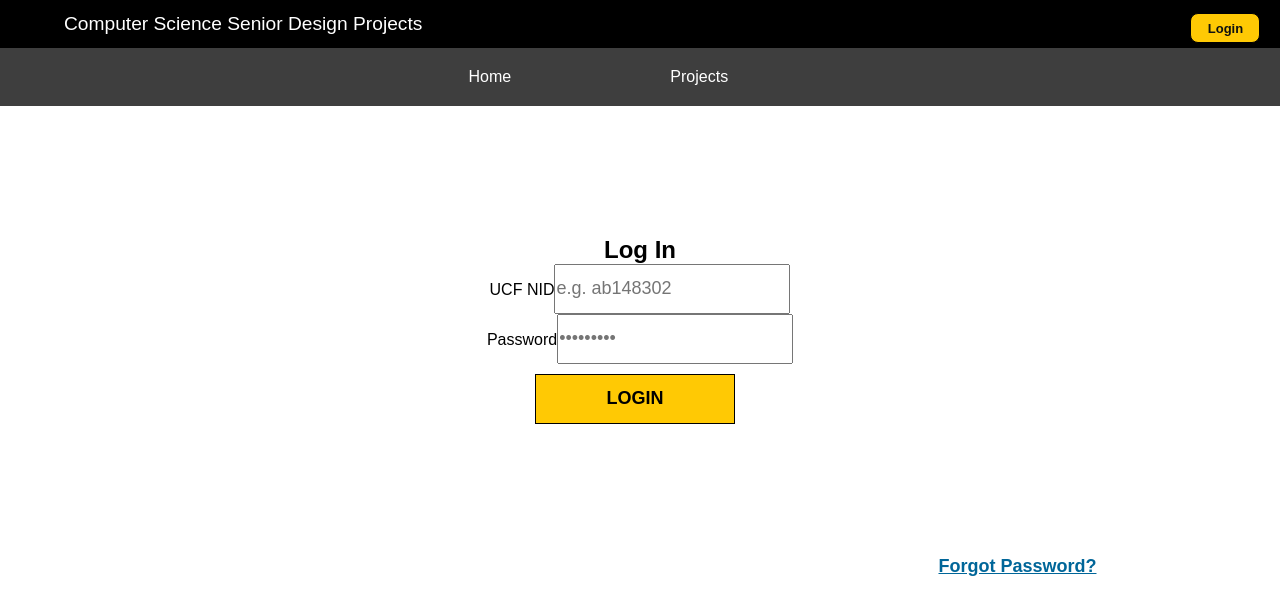
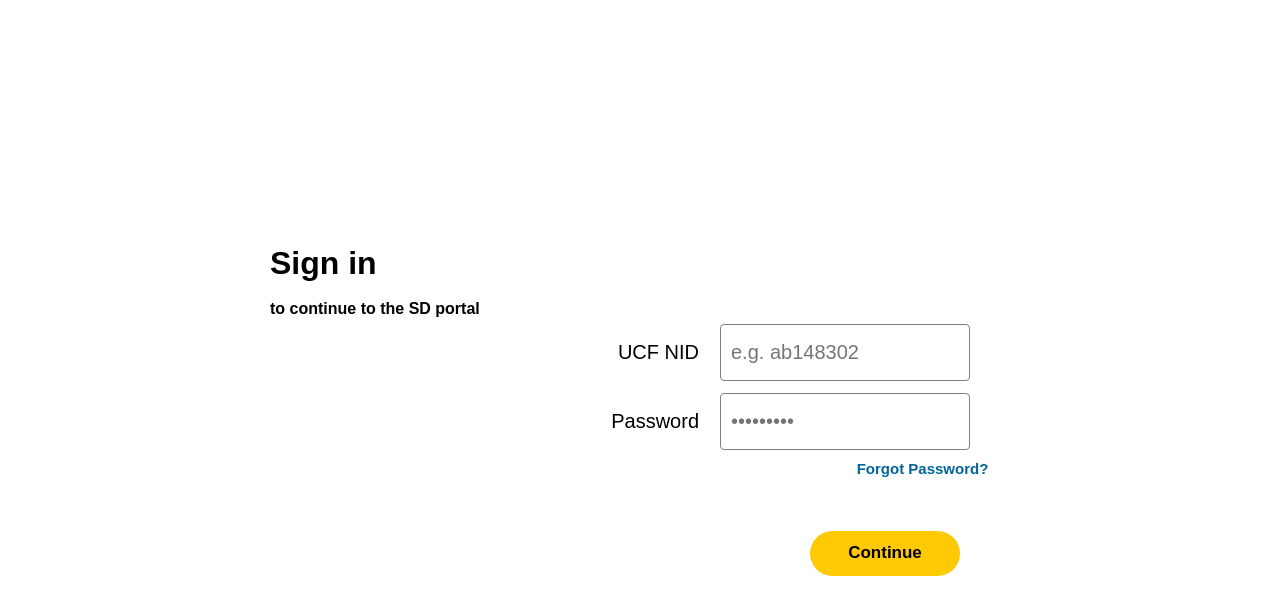
Before and after one commit to sopgeo/Senior-Design-Rising-Server-Project, a React (Create React App) app in the folder frontend/: page /Login in a window 1280 px wide. Shown: the top 614 px of the page. Built offline with nearby package versions, Linux system fonts and the light colour scheme.

Commit message:
login page changes

```diff
--- a/frontend/src/components/Login.js
+++ b/frontend/src/components/Login.js
@@ -46,7 +46,7 @@
             console.log("body: " + JSON.stringify({ ucf_id, password }));
             if (!response.ok) {
                 console.log("response: " + !response.ok)
-                throw new Error("Login failed due to server error");
+                throw new Error("Login failed");
             }
 
             const data = await response.json();
@@ -57,7 +57,6 @@
                     password: data.password,
                 }));
                 navigate('/');
-                console.log("hereee")
             }
             navigate('/');
         } catch (error) {
@@ -110,52 +109,43 @@
 
     return (
         <div className="loginpage">
-            <Header/>
+            {/* <Header/> */}
             <div className="loginbox">
-                    <form className="ml-6 w-5/6 max-h-fit p-10 bg-stone-600 shadow-2xl rounded-2xl" onSubmit={handleSubmit}>
-                    <h2 className="logintext">Log In</h2>
+                    <form className="loginform" onSubmit={handleSubmit}>
+                        <div className="logintext">
+                            <h1 className="logintext1">Sign in</h1>
+                            <br></br>
+                            <h4 className="logintext2">to continue to the SD portal</h4>
+                        </div>
 
-                    <div className="mb-6">
-                    <label htmlFor="ucf_id" className="mb-2 block font-medium text-white text-xl">UCF NID</label>
-                    <Tooltip title="Please fill out this field" open={showTooltip.ucf_id} placement="top" arrow>
-                        <input type="ucf_id" name="ucf_id" id="ucf_id"
-                               className="block w-full rounded-lg border border-gray-300 bg-gray-50 text-gray-900 p-4 focus:border-blue-500 focus:ring-blue-500"
-                               placeholder="e.g. ab148302"/>
-                    </Tooltip>
+
+                    <div className="loginform">
+                        <label htmlFor="ucf_id" className="ucf_idlabel">UCF NID</label>
+                            {/* <Tooltip title="Please fill out this field" open={showTooltip.ucf_id} placement="top" arrow> */}
+                                <input type="ucf_id" name="ucf_id" id="ucf_id"
+                                    className="ucf_idinput"
+                                    placeholder="e.g. ab148302"/>
+                            {/* </Tooltip> */}
                     </div>
 
                     {/* Password input */}
-                    <div className="mb-6">
-                        <label htmlFor="password" className="mb-2 block text-xl font-medium text-white">Password</label>
-                        <Tooltip title="Please fill out this field" open={showTooltip.password} placement="top" arrow>
+                    <div className="loginform">
+                        <label htmlFor="password" className="passwordlabel">Password</label>
+                        {/* <Tooltip title="Please fill out this field" open={showTooltip.password} placement="top" arrow> */}
                             <input type="password" name="password" id="password"
-                                className="block w-full rounded-lg border border-gray-300 bg-gray-50 text-gray-900 p-4 focus:border-blue-500 focus:ring-blue-500"
+                                className="passwordinput"
                                 placeholder="•••••••••"/>
-                        </Tooltip>
+                        {/* </Tooltip> */}
                     </div>
-                    {/* <Tooltip title="Please fill out this field" open={showTooltip.ucf_id} placement="top" arrow>
-                        <div class="inputbox1">
-                            <i class = "fas fa-caret-square-right"></i>
-                            <input type="user" id="loginUser" name="ucf_id" placeholder="ucf_id"
-                            />
-                        </div>
-                    </Tooltip>
 
+                    <div className="forgotpasswordbutton">
+                        <button type="fp" id="forgotPassword" onClick={handleOpen}>Forgot Password?</button>
+                    </div>
 
-                    <Tooltip title="Please fill out this field" open={showTooltip.password} placement="top" arrow>
-                        <div class = "inputbox2">
-                            <i class = "fa fa-lock"></i>
-                            <i class="fa fa-user" ></i>
-                            <input type = "password" id = "loginPassword" name = "password" placeholder = "Password"
-                            />
-                        </div>
-                    </Tooltip> */}
+                    <button type="submit" id="loginButton">Continue</button>
 
-
-                    <button type="submit" id="loginButton" >LOGIN</button>
                     <pre id="loginResult"></pre>
 
-                    <button type="fp" id="forgotPassword" onClick={handleOpen}>Forgot Password?</button>
 
                 </form>
                 <Snackbar
--- a/frontend/src/css/Login.css
+++ b/frontend/src/css/Login.css
@@ -4,30 +4,95 @@
     box-sizing: border-box;
     outline: none;
     font-family: arial, sans-serif;
+    /* background-color: #FFF8DC; */
+    /* background-color: #F3E5AB; */
+    /* background-color: #EEDC82; */
+}
+
+.loginpage {
+    /* margin: auto; */
+    /* background-color: #F3E5AB; */
+    display: inline-flex;
+    /* flex: 0 0 240px; */
+    /* width: 100%; */
+
+    /* align-items: center;  */
+    /* display: block; */
+    /* background-color: white;  */
+}
+
+.logintext {
+    text-align: left;
+    /* margin: 10px; */
+}
+.ucf_idinput, .passwordinput {
+    font-size: 20px;
+    width: 250px;
+    height: 57px;
+    border: 1px solid grey;
+    border-radius: 4px;
+    padding: 10px;
+    margin: 6px;
+    margin-right: 40px;
+}
+
+.ucf_idlabel, .passwordlabel {
+    font-size: 20px;
+    margin-right: 15px;
+}
+
+.loginform {
+    text-align: right;
+    /* margin: 15px; */
+    border-radius: 5px;
+    /* flex-direction: column; */
+    /* bottom: 0; */
+
+}
+
+.forgotpasswordbutton {
+    /* float: left; */
+}
+
+#forgotpassword {
+    /* bottom: 0; */
+}
+
+.loginform, .ucf_idlabel, .ucf_id, .logintext, .logintext1, .logintext2, .passwordinput, .ucf_idinput, .passwordlabel, .forgotpasswordbutton {
+    background-color: white;
 }
 
 .loginbox {
+    background-color: white;
+    /* max-width: 300px; */
+    /* display: flex; */
+    /* inline- */
+    justify-content: center;
+    align-content: center;
     /* border: 1px solid black; */
-    display: block;
+    /* display: flex; */
+    /* justify-self: center; */
     padding: 50px;
     position: relative;
+    /* flex-direction: column; */
     /* right: 50%; */
     /* transform-origin: -50%; */
     /* background-color: black; */
     /* width: 10vw; */
-    /* display: block; */
-    /* align-items: center;  */
+    align-items: center;
     /* text-align: center; */
-    /* justify-content: center;
+    background-color: white;
+    padding: 30px;
 
-    padding: 30px;
     position: relative;
-    background-color: #EBEBEB; */
     /* border: 1px solid black; */
-    border-radius: 3px;
+    border-radius: 26px;
 
     height: 500px;
-    margin: 5rem;
+    max-width: 800px;
+    width: 400vw;
+    margin: 10rem;
+    margin-top: 10em;
 }
 
 /* .logintext {
@@ -48,14 +113,20 @@
 
 #loginButton {
     font-family: arial, sans-serif;
-    width: 200px;
-    height: 50px;
+    font-size: 17px;
+    width: 150px;
+    height: 45px;
     align-items: center;
-    margin: 10px 10px 10px 0px;
+    margin-top: 50px;
+    margin-right: 50px;
     background-color: #FFC904;
+    border-radius: 50px;
     padding: 10px;
-    border: 1px solid black;
+    border: 1px ;
     cursor: pointer;
+
+
+
 }
 
 #loginButton:hover {
@@ -63,16 +134,23 @@
 }
 
 #forgotPassword {
-    align-items: right;
+    width: 175px;
+    max-height: 25px;
+    font-size: 15px;
+    /* align-items: right; */
     background: none!important;
     border: none;
-    margin: 5px;
+    margin: 5x;
     padding: 0!important;
     /*optional*/
     font-family: arial, sans-serif;
     /*input has OS specific font-family*/
     color: #069;
+
+    cursor: pointer;
+    /* float: right; */
+}
+
+#forgotPassword:hover {
     text-decoration: underline;
-    cursor: pointer;
-    float: right;
 }
```
